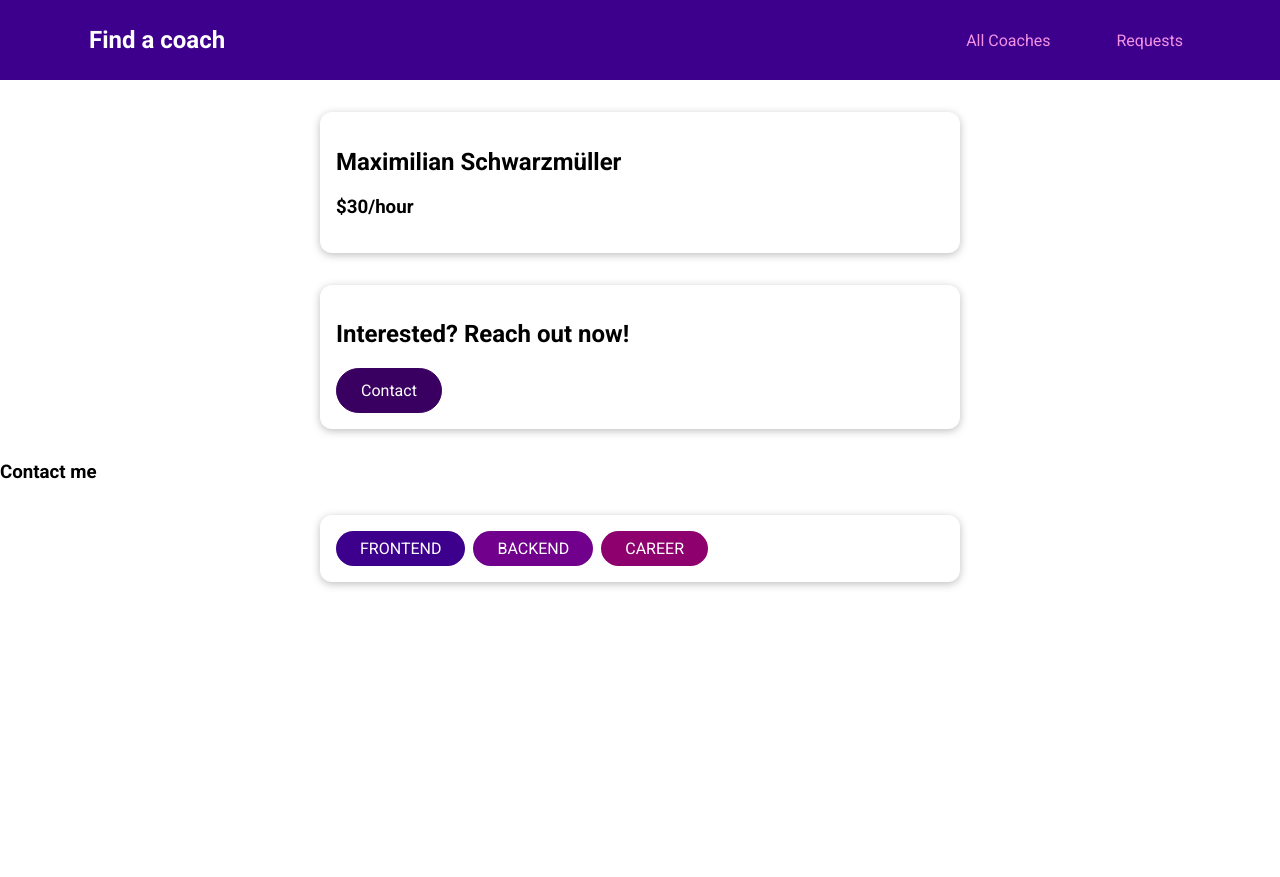
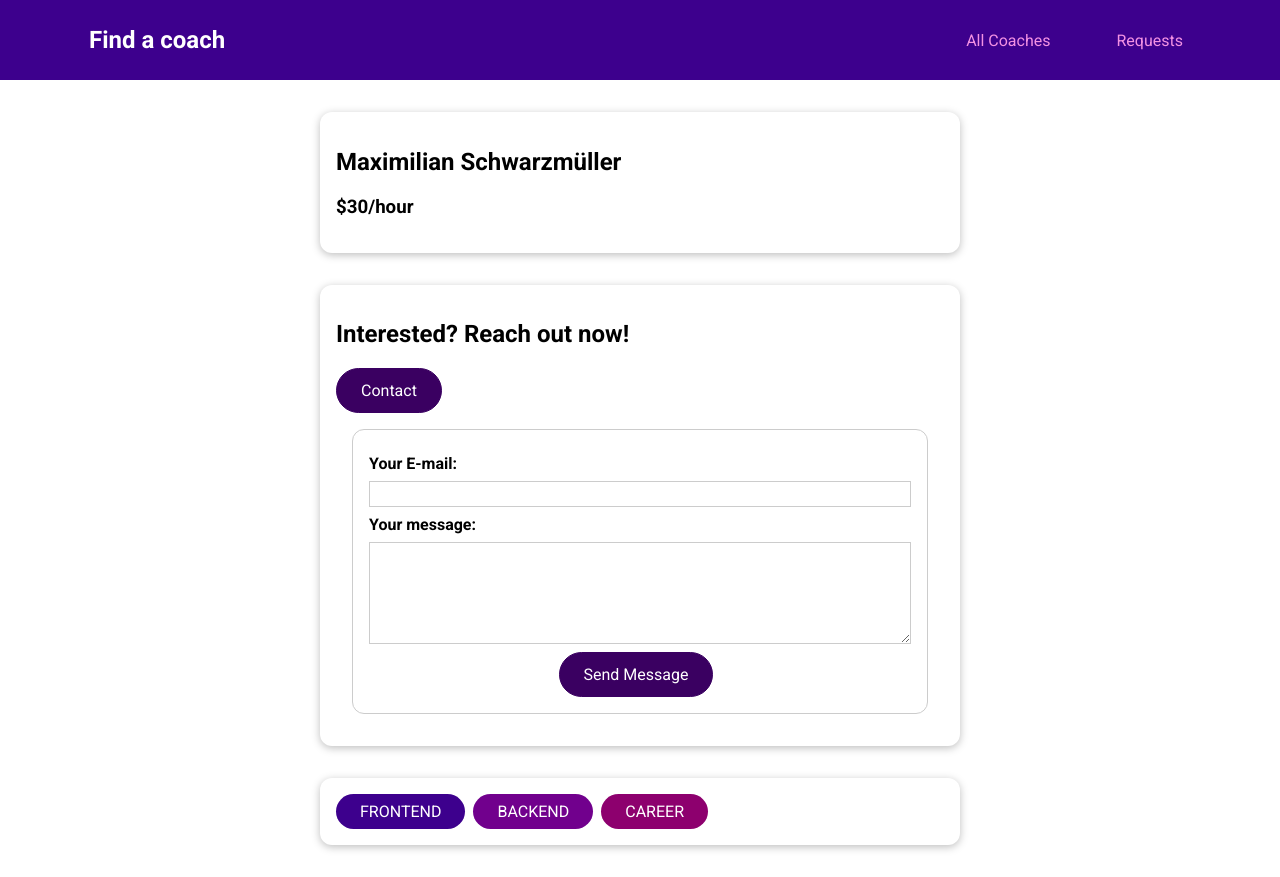
Before and after one commit to NuraiG/Web-app-using-Vue.js, a Vue app: page /coaches/c1/contact in a window 1280 px wide. Before the commit the page ends 800 px from the top, so only its background shows below. Built offline with nearby package versions, Linux system fonts and the light colour scheme.

Commit message:
Added contact form

```diff
--- a/src/pages/coaches/CoachDetails.vue
+++ b/src/pages/coaches/CoachDetails.vue
@@ -11,8 +11,8 @@
         <h2>Interested? Reach out now!</h2>
         <base-button link :to="contactLink">Contact</base-button>
       </header>
+      <router-view></router-view>
     </base-card>
-    <router-view></router-view>
     <section>
       <base-card>
         <base-badge v-for="area in areas" :key="area" :title="area">
--- a/src/pages/request/ContactCoach.vue
+++ b/src/pages/request/ContactCoach.vue
@@ -1,3 +1,93 @@
 <template>
-  <h3>Contact me</h3>
+  <form @submit.prevent="sendMessage">
+    <div class="form-control">
+      <label for="email">Your E-mail:</label>
+      <input id="email" type="text" v-model.trim="email" />
+    </div>
+    <div class="form-control">
+      <label for="message">Your message:</label>
+      <textarea id="message" rows="5" v-model.trim="message"></textarea>
+    </div>
+    <p class="errors" v-if="!formIsValid">
+      Please enter a valid email and non-empty message!
+    </p>
+    <div class="actions">
+      <base-button>Send Message</base-button>
+    </div>
+  </form>
 </template>
+
+<script>
+export default {
+  data() {
+    return {
+      email: "",
+      message: "",
+      formIsValid: true,
+    };
+  },
+  methods: {
+    sendMessage() {
+      this.formIsValid = true;
+      if (
+        this.email === "" ||
+        this.message === "" ||
+        !this.email.includes("@")
+      ) {
+        this.formIsValid = false;
+        return;
+      }
+      this.$store.dispatch("request/addRequest", {
+        coachId: this.$route.params.id,
+        email: this.email,
+        message: this.message,
+      });
+      this.$router.replace("/");
+    },
+  },
+};
+</script>
+
+<style scoped>
+form {
+  margin: 1rem;
+  border: 1px solid #ccc;
+  border-radius: 12px;
+  padding: 1rem;
+}
+
+.form-control {
+  margin: 0.5rem 0;
+}
+
+label {
+  font-weight: bold;
+  margin-bottom: 0.5rem;
+  display: block;
+}
+
+input,
+textarea {
+  display: block;
+  width: 100%;
+  font: inherit;
+  border: 1px solid #ccc;
+  padding: 0.15rem;
+}
+
+input:focus,
+textarea:focus {
+  border-color: #3d008d;
+  background-color: #faf6ff;
+  outline: none;
+}
+
+.errors {
+  font-weight: bold;
+  color: red;
+}
+
+.actions {
+  text-align: center;
+}
+</style>
--- a/src/store/index.js
+++ b/src/store/index.js
@@ -1,19 +1,21 @@
 import { createStore } from "vuex";
 import coachesModules from "./modules/coaches/index.js";
+import requestsModules from "./modules/requests/index.js";
 
 const store = createStore({
   modules: {
     coaches: coachesModules,
+    request: requestsModules,
   },
   state() {
     return {
       userId: "c3",
     };
   },
-  getters:{
-     userId(state){
-         return state.userId;
-     }
+  getters: {
+    userId(state) {
+      return state.userId;
+    },
   },
 });
 
--- /dev/null
+++ b/src/store/modules/requests/actions.js
@@ -0,0 +1,12 @@
+export default {
+  addRequest(context, payload) {
+    const newRequest = {
+      id: new Date().toISOString(),
+      coachId: payload.coachId,
+      userEmail: payload.email,
+      message: payload.message,
+    };
+    console.log(newRequest);
+    context.commit("addRequest", newRequest);
+  },
+};
--- /dev/null
+++ b/src/store/modules/requests/index.js
@@ -0,0 +1,15 @@
+import mutations from "./mutations.js";
+import actions from "./actions.js";
+import getters from "./getters.js";
+
+export default {
+  state() {
+    return {
+      requests: [],
+    };
+  },
+  mutations,
+  actions,
+  getters,
+  namespaced: true,
+};
--- /dev/null
+++ b/src/store/modules/requests/mutations.js
@@ -0,0 +1,5 @@
+export default {
+  addRequest(state, payload) {
+    state.requests.push(payload);
+  },
+};
```
Also changed, not shown: src/store/modules/requests/getters.js (added).
